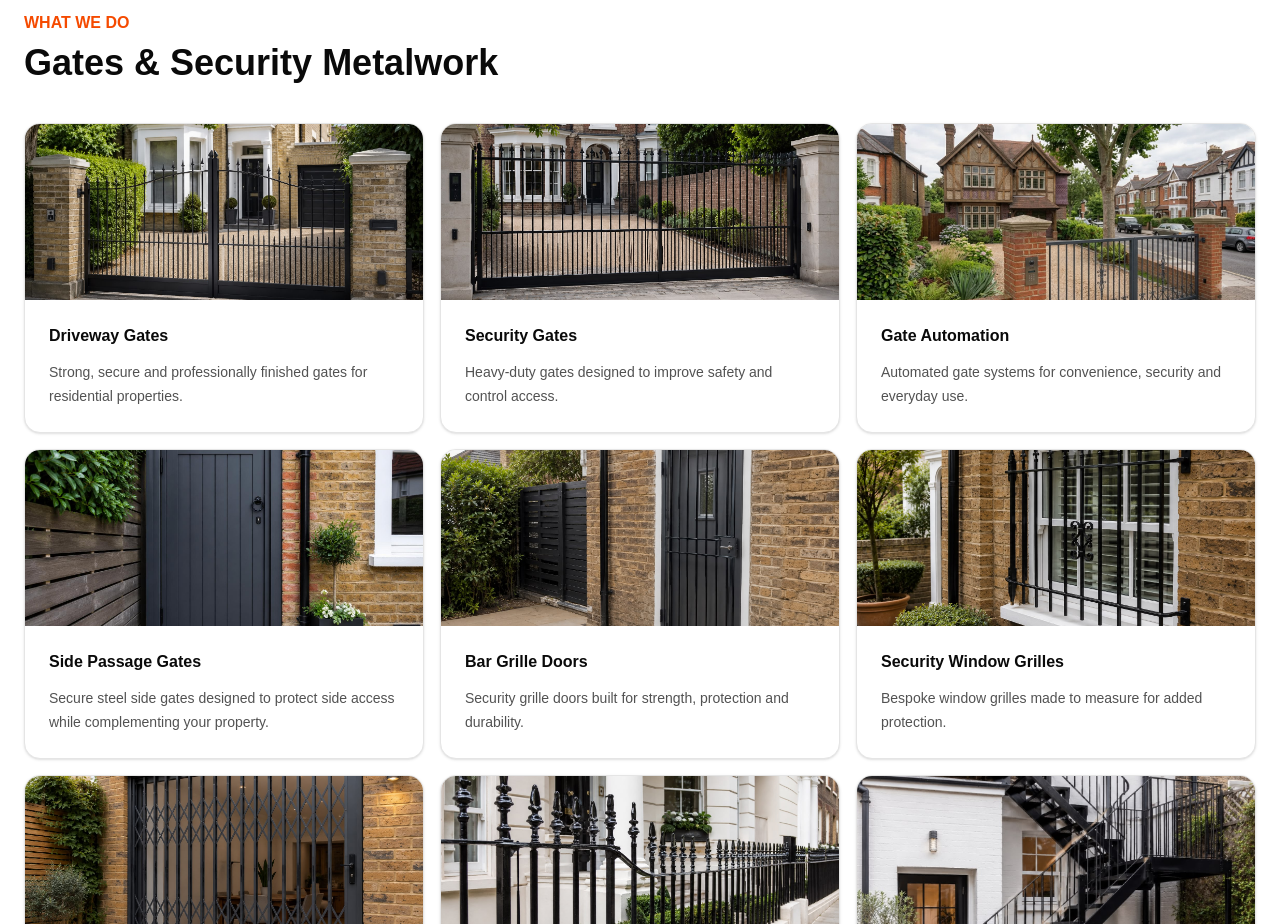
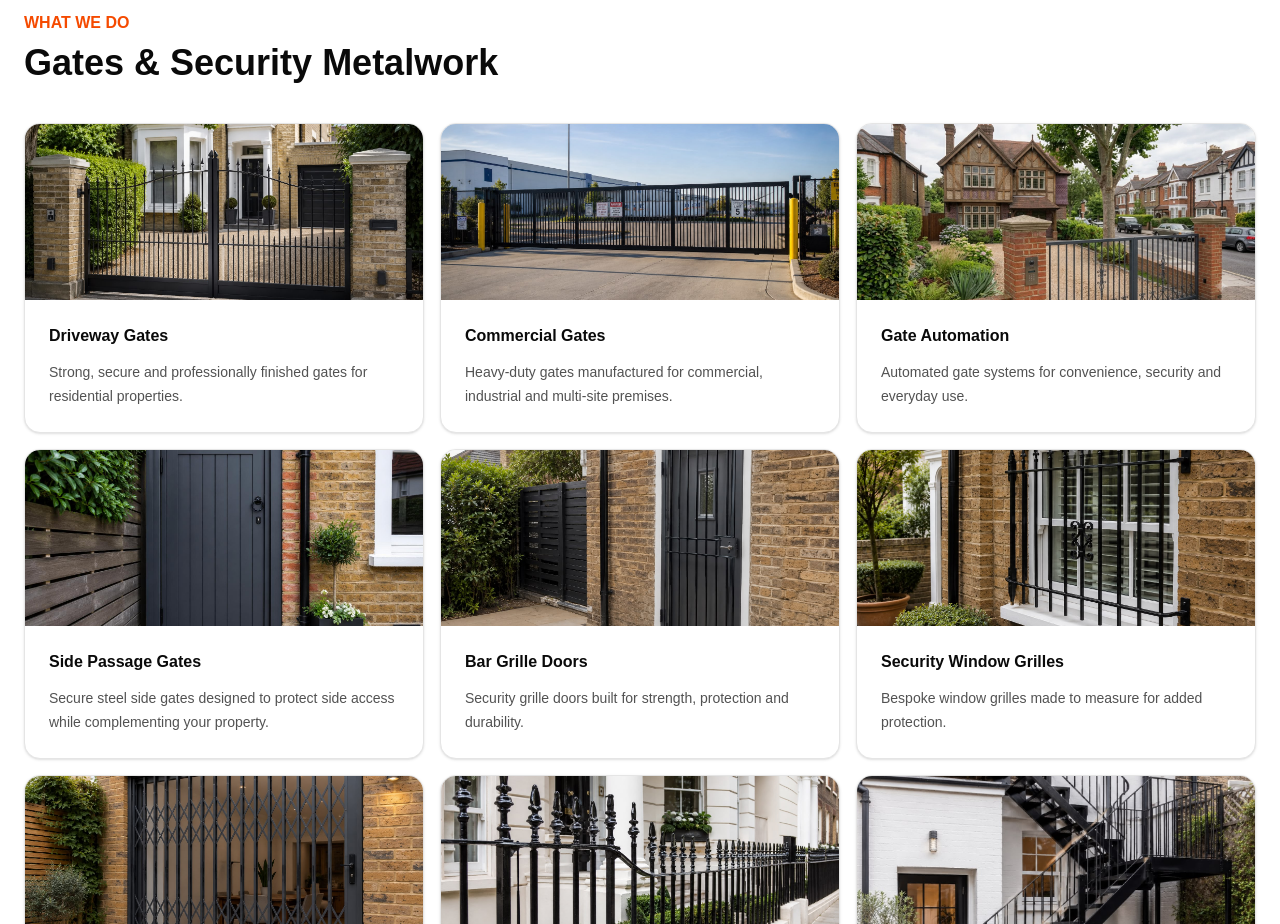
Before and after one commit to MarkDiamant/mjmetal, a Next.js app: page / in a window 1280 px wide. Shown: the part 820-1744 px from the top of the page. Built offline with nearby package versions, Linux system fonts and the light colour scheme.

Commit message:
Replace security gates with commercial gates

```diff
--- a/app/page.tsx
+++ b/app/page.tsx
@@ -8,11 +8,11 @@ const services = [
     text: "Strong, secure and professionally finished gates for residential properties.",
     image: "/images/driveway-gate.jpeg",
   },
-  {
-    title: "Security Gates",
-    text: "Heavy-duty gates designed to improve safety and control access.",
-    image: "/images/security-gate.jpeg",
-  },
+{
+  title: "Commercial Gates",
+  text: "Heavy-duty gates manufactured for commercial, industrial and multi-site premises.",
+  image: "/images/commercial.jpg",
+},
   {
     title: "Gate Automation",
     text: "Automated gate systems for convenience, security and everyday use.",
```
Also changed, not shown: public/images/commercial.jpg (added).
